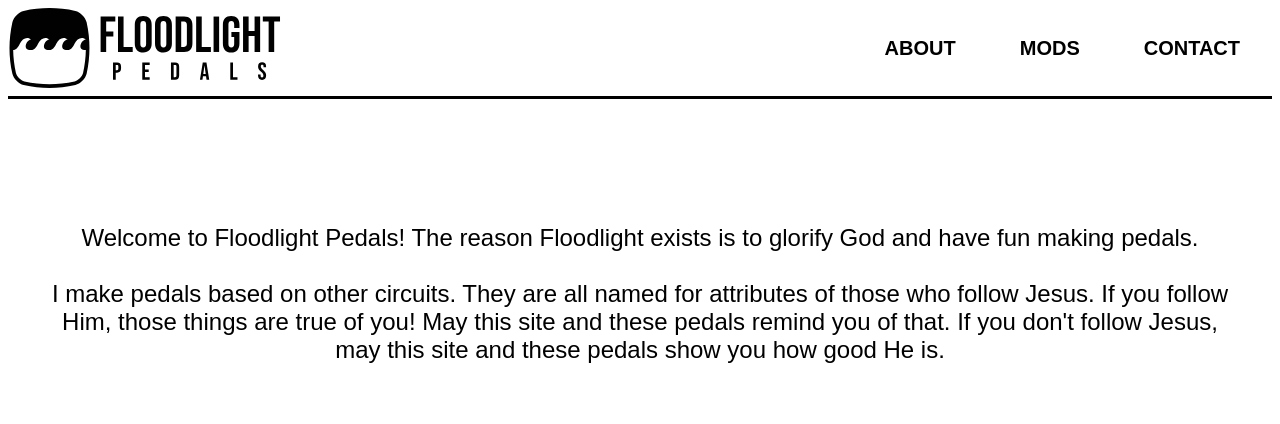
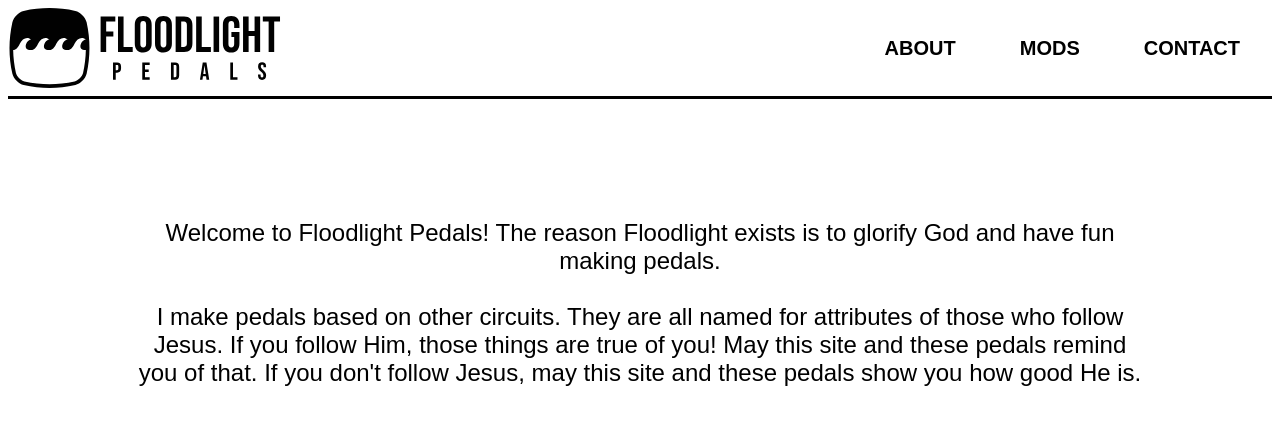
Before and after one commit to jwwitherspoon/floodlight-pedals, a React (Create React App) app: page /#/ in a window 1280 px wide. Shown: the top 424 px of the page. Built offline with nearby package versions, Linux system fonts and the light colour scheme.

Commit message:
CSS updates

```diff
--- a/src/About/About.css
+++ b/src/About/About.css
@@ -0,0 +1,13 @@
+.about {
+    padding-top: 8%;
+}
+
+
+@media only screen and (min-width: 409px) {
+
+    .about {
+        padding-left: 8%;
+        padding-right: 8%;
+    }
+
+}
--- a/src/About/About.jsx
+++ b/src/About/About.jsx
@@ -2,7 +2,7 @@ import './About.css';
 
 function About() {
     return (
-        <p>
+        <p class="about">
             Welcome to Floodlight Pedals! The reason Floodlight exists is to glorify God and have fun making pedals.
             <br/><br/>
             I make pedals based on other circuits. They are all named for attributes of those who follow Jesus.
--- a/src/App.css
+++ b/src/App.css
@@ -11,6 +11,6 @@ main {
   justify-content: center;
   align-items: center;
   text-align: center;
-  padding: 8% 2rem 0 2rem;
+  padding: 0 2rem 0 2rem;
   font-size: 1.5rem;
 }
```
